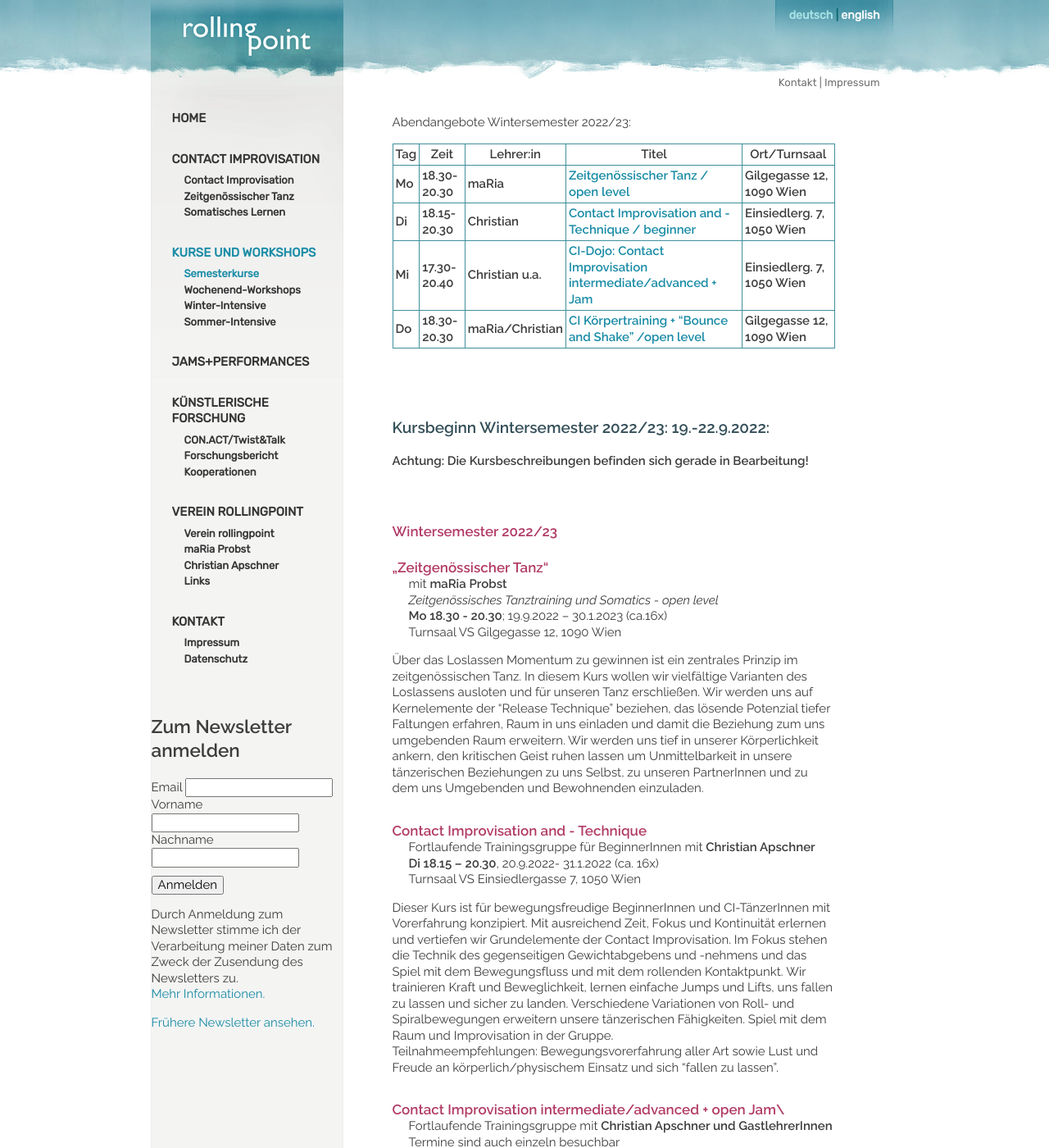
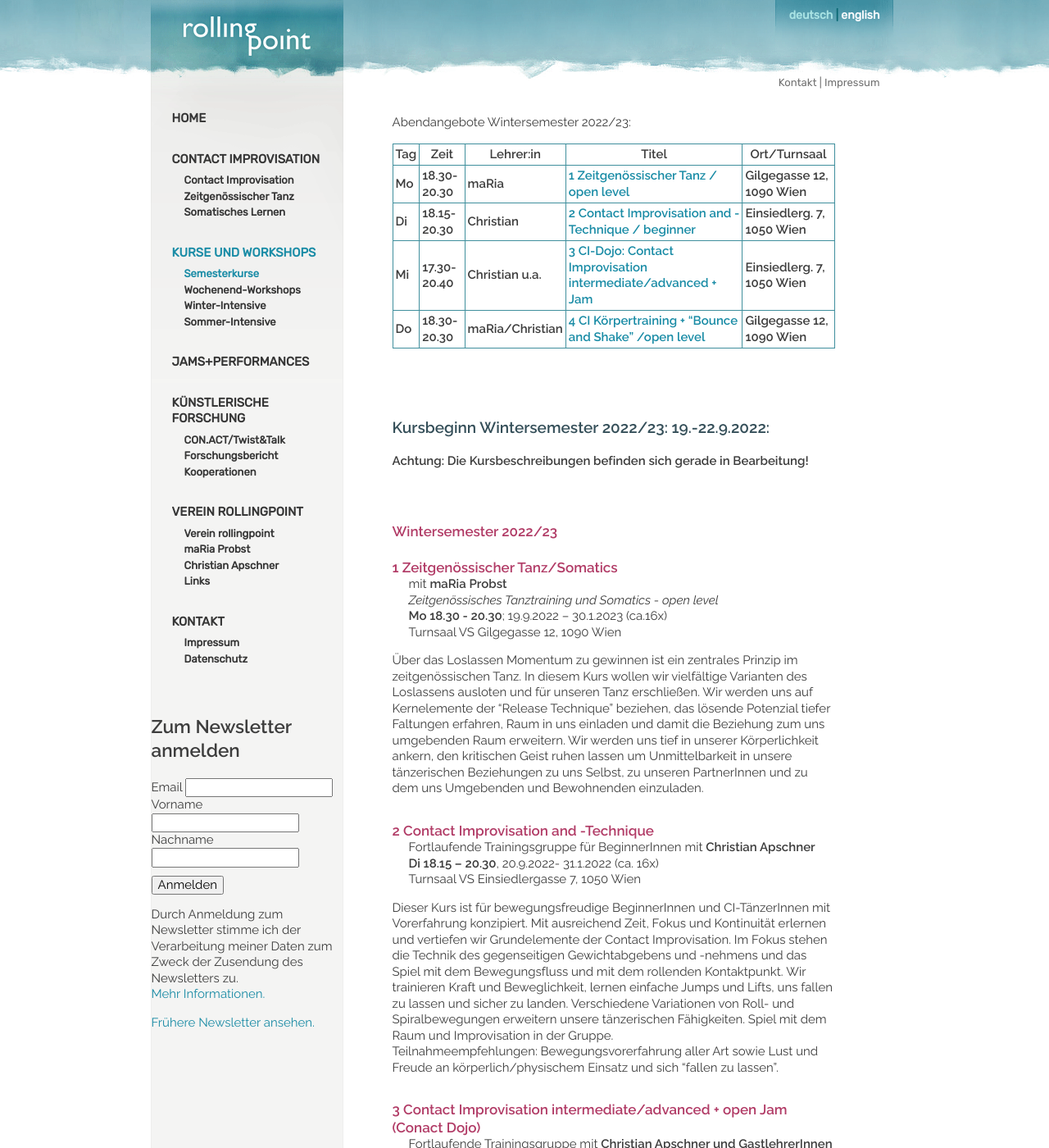
Before and after one commit to manulari/rollingpointat, a Jekyll site: the page built from _pages_de/kurse.md, in a window 1280 px wide and 1400 px high. Shown: the whole window at 82% size. Built offline with Jekyll 4.4.1, drawn with Linux system fonts in a browser that asks for light colours; comment, search, counter and statistics services are not loaded; some of the changed text lies outside the part shown.

Commit message:
Update page (de) “kurse”

```diff
--- a/_pages_de/kurse.md
+++ b/_pages_de/kurse.md
@@ -4,12 +4,12 @@ title: KURSE UND WORKSHOPS
 ---
 Abendangebote Wintersemester 2022/23:
 
-| Tag    | Zeit            | Lehrer:in           | Titel                                                                 | Ort/Turnsaal                  |
-| ------ | --------------- | ------------------- | --------------------------------------------------------------------- | ----------------------------- |
-| **Mo** | **18.30-20.30** | **maRia**           | **[ Zeitgenössischer Tanz / open level](#mo)**                        | **Gilgegasse 12, 1090 Wien**  |
-| **Di** | **18.15-20.30** | **Christian**       | **[Contact Improvisation and -Technique / beginner](#di)**            | **Einsiedlerg. 7, 1050 Wien** |
-| **Mi** | **17.30-20.40** | **Christian u.a.**  | **[CI-Dojo: Contact Improvisation intermediate/advanced + Jam](#mi)** | **Einsiedlerg. 7, 1050 Wien** |
-| **Do** | **18.30-20.30** | **maRia/Christian** | **[CI Körpertraining + "Bounce and Shake" /open level](#do)**         | **Gilgegasse 12, 1090 Wien**  |
+| Tag    | Zeit            | Lehrer:in           | Titel                                                                   | Ort/Turnsaal                  |
+| ------ | --------------- | ------------------- | ----------------------------------------------------------------------- | ----------------------------- |
+| **Mo** | **18.30-20.30** | **maRia**           | **[ 1 Zeitgenössischer Tanz / open level](#mo)**                        | **Gilgegasse 12, 1090 Wien**  |
+| **Di** | **18.15-20.30** | **Christian**       | **[2 Contact Improvisation and -Technique / beginner](#di)**            | **Einsiedlerg. 7, 1050 Wien** |
+| **Mi** | **17.30-20.40** | **Christian u.a.**  | **[3 CI-Dojo: Contact Improvisation intermediate/advanced + Jam](#mi)** | **Einsiedlerg. 7, 1050 Wien** |
+| **Do** | **18.30-20.30** | **maRia/Christian** | **[4 CI Körpertraining + "Bounce and Shake" /open level](#do)**         | **Gilgegasse 12, 1090 Wien**  |
 
 \
 &nbsp;
@@ -24,7 +24,7 @@ Abendangebote Wintersemester 2022/23:
 
 #### Wintersemester 2022/23
 
-#### „Zeitgenössischer Tanz“
+#### 1 Zeitgenössischer Tanz/Somatics
 
 mit **maRia Probst**\
 *Zeitgenössisches Tanztraining und Somatics* - *open level*\
@@ -35,7 +35,7 @@ Turnsaal VS Gilgegasse 12, 1090 Wien
 
 <div class="named-anchor" id="di"></div>
 
-#### Contact Improvisation and - Technique
+#### 2 Contact Improvisation and -Technique
 
 Fortlaufende Trainingsgruppe für BeginnerInnen mit **Christian Apschner**\
 **Di 18.15 – 20.30**, 20.9.2022- 31.1.2022 (ca. 16x)\
@@ -46,7 +46,7 @@ Teilnahmeempfehlungen: Bewegungsvorerfahrung aller Art sowie Lust und Freude an
 
 <div class="named-anchor" id="mi"></div>
 
-#### **Contact Improvisation intermediate/advanced + open Jam**\
+#### **3 Contact Improvisation intermediate/advanced + open Jam (Conact Dojo)**
 
 Fortlaufende Trainingsgruppe mit **Christian Apschner und GastlehrerInnen**\
 Termine sind auch einzeln besuchbar\
@@ -59,7 +59,7 @@ siehe: [Rollingpoint - CI-DOJO (Training+Jam)](/dojo)
 
 <div class="named-anchor" id="do"></div>
 
-#### CI Körpertraining + „Bounce and Shake"
+#### 4 CI Körpertraining + „Bounce and Shake"
 
 mit **maRia Probst und Christian Apschner (abwechselnd)**\
 *open level*\
```
